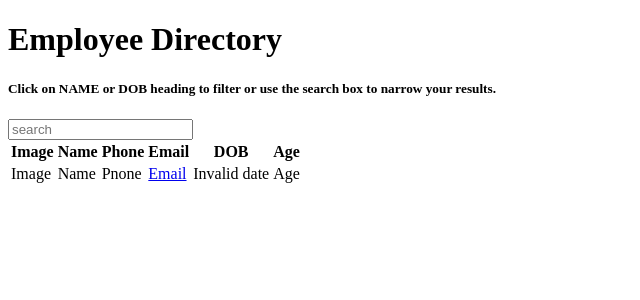
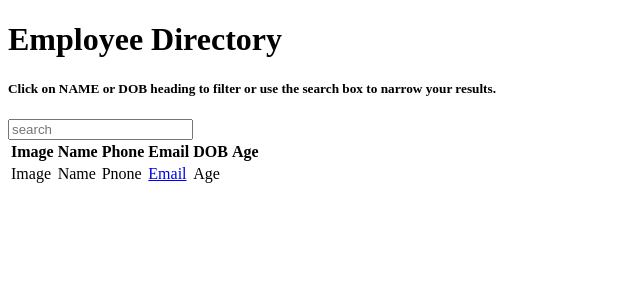
Before and after one commit to Volodya1989/employee_directory, a React (Create React App) app: page / in a window 1280 px wide. Shown: the top 300 px of the page, without its empty margins (0-640 px from the left). Built offline with nearby package versions, Linux system fonts and the light colour scheme; no server answers; the HTML template or start-up script is replaced by a standard one.

Commit message:
moment commemnted out

```diff
--- a/src/components/TableRaw.js
+++ b/src/components/TableRaw.js
@@ -17,12 +17,13 @@ const TableRaw = (props) => {
           <td className="email">
             <a href="/">Email</a>
           </td>
-          <td>
+          {/* <td>
             <Moment format="MM/DD/YYYY">Date</Moment>
-          </td>
+          </td> */}
           <td>Age</td>
         </tr>
       {/* ))} */}
+
     </tbody>
   );
 };
```
